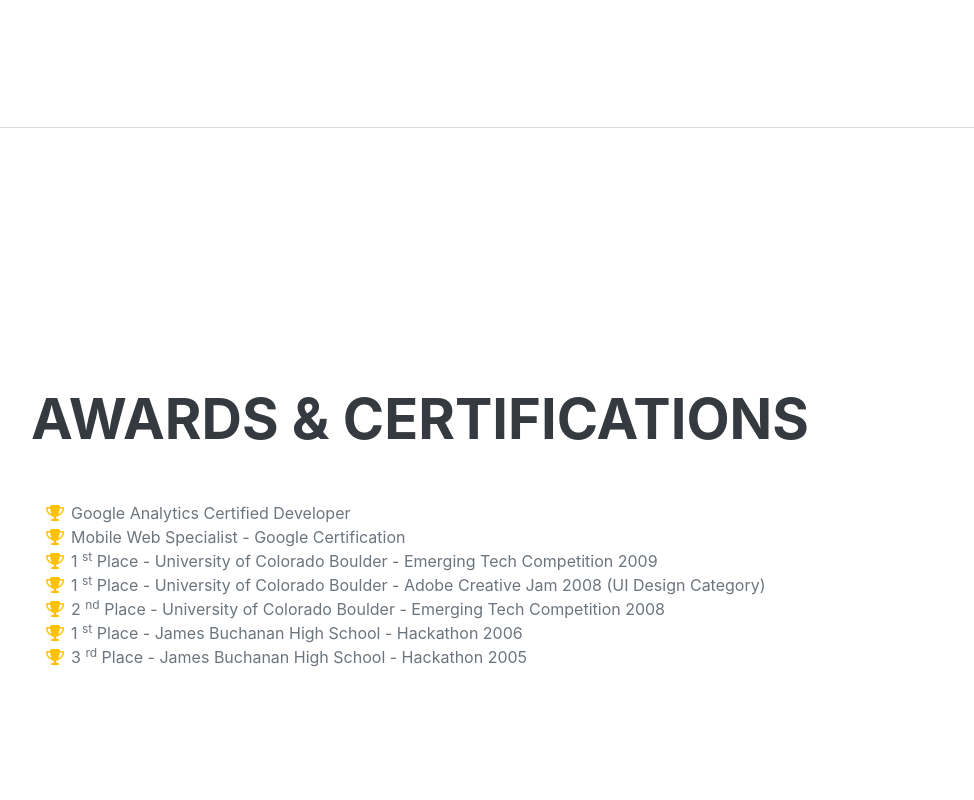
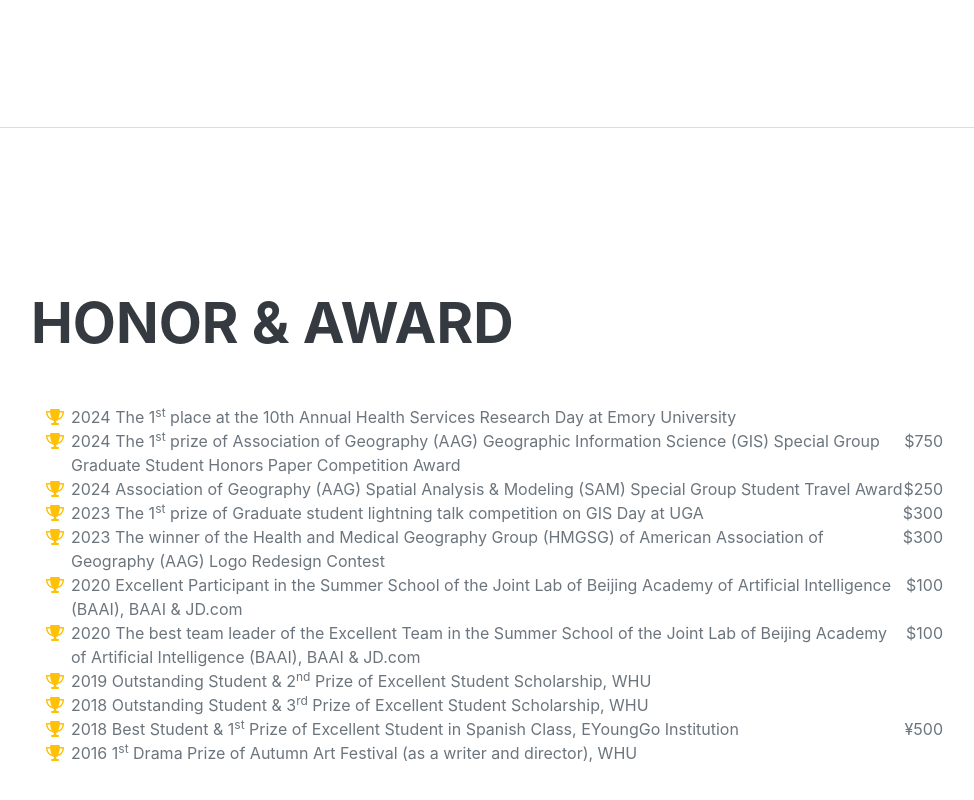
Before and after one commit to NeminWu/neminwu.github.io, a website: page index.html in a window 1280 px wide. Shown: the part 5791-6591 px from the top of the page, without its empty margins (289-1263 px from the left). Drawn offline with nearby package versions, Linux system fonts and the light colour scheme; a web font is replaced by a local one.

Commit message:
Update index.html

```diff
--- a/index.html
+++ b/index.html
@@ -331,52 +331,99 @@
             </div>
         </section>
         <hr class="m-0" />
-        <!-- Awards-->
+        <!-- Honor & Award-->
         <section class="resume-section" id="awards">
             <div class="resume-section-content">
-                <h2 class="mb-5">Awards & Certifications</h2>
+                <h2 class="mb-5">Honor & Award</h2>
                 <ul class="fa-ul mb-0">
-                    <li>
+                    <li class="d-flex justify-content-between">
+                        <span>
                             <span class="fa-li"><i class="fas fa-trophy text-warning"></i></span>
-                        Google Analytics Certified Developer
+                            2024&nbsp;The 1<sup>st</sup> place at the 10th Annual Health Services Research Day at Emory
+                            University
+                        </span>
+                        <span class="ml-auto"></span>
                     </li>
-                    <li>
+                    <li class="d-flex justify-content-between">
+                        <span>
                             <span class="fa-li"><i class="fas fa-trophy text-warning"></i></span>
-                        Mobile Web Specialist - Google Certification
+                            2024&nbsp;The 1<sup>st</sup> prize of Association of Geography (AAG) Geographic Information
+                            Science (GIS) Special Group Graduate Student Honors Paper Competition Award
+                        </span>
+                        <span class="ml-auto">$750</span>
                     </li>
-                    <li>
+                    <li class="d-flex justify-content-between">
+                        <span>
                             <span class="fa-li"><i class="fas fa-trophy text-warning"></i></span>
-                        1
-                        <sup>st</sup>
-                        Place - University of Colorado Boulder - Emerging Tech Competition 2009
+                            2024&nbsp;Association of Geography (AAG) Spatial Analysis & Modeling (SAM) Special Group
+                            Student Travel Award
+                        </span>
+                        <span class="ml-auto">$250</span>
                     </li>
-                    <li>
+                    <li class="d-flex justify-content-between">
+                        <span>
                             <span class="fa-li"><i class="fas fa-trophy text-warning"></i></span>
-                        1
-                        <sup>st</sup>
-                        Place - University of Colorado Boulder - Adobe Creative Jam 2008 (UI Design Category)
+                            2023&nbsp;The 1<sup>st</sup> prize of Graduate student lightning talk competition on GIS Day
+                            at UGA
+                        </span>
+                        <span class="ml-auto">$300</span>
                     </li>
-                    <li>
+                    <li class="d-flex justify-content-between">
+                        <span>
                             <span class="fa-li"><i class="fas fa-trophy text-warning"></i></span>
-                        2
-                        <sup>nd</sup>
-                        Place - University of Colorado Boulder - Emerging Tech Competition 2008
+                            2023&nbsp;The winner of the Health and Medical Geography Group (HMGSG) of American
+                            Association of Geography (AAG) Logo Redesign Contest
+                        </span>
+                        <span class="ml-auto">$300</span>
                     </li>
-                    <li>
+                    <li class="d-flex justify-content-between">
+                        <span>
                             <span class="fa-li"><i class="fas fa-trophy text-warning"></i></span>
-                        1
-                        <sup>st</sup>
-                        Place - James Buchanan High School - Hackathon 2006
+                            2020&nbsp;Excellent Participant in the Summer School of the Joint Lab of Beijing Academy of
+                            Artificial Intelligence (BAAI), BAAI & JD.com
+                        </span>
+                        <span class="ml-auto">$100</span>
                     </li>
-                    <li>
+                    <li class="d-flex justify-content-between">
+                        <span>
                             <span class="fa-li"><i class="fas fa-trophy text-warning"></i></span>
-                        3
-                        <sup>rd</sup>
-                        Place - James Buchanan High School - Hackathon 2005
+                            2020&nbsp;The best team leader of the Excellent Team in the Summer School of the Joint Lab
+                            of Beijing Academy of Artificial Intelligence (BAAI), BAAI & JD.com
+                        </span>
+                        <span class="ml-auto">$100</span>
+                    </li>
+                    <li class="d-flex justify-content-between">
+                        <span>
+                            <span class="fa-li"><i class="fas fa-trophy text-warning"></i></span>
+                            2019&nbsp;Outstanding Student & 2<sup>nd</sup> Prize of Excellent Student Scholarship, WHU
+                        </span>
+                    </li>
+                    <li class="d-flex justify-content-between">
+                        <span>
+                            <span class="fa-li"><i class="fas fa-trophy text-warning"></i></span>
+                            2018&nbsp;Outstanding Student & 3<sup>rd</sup> Prize of Excellent Student Scholarship, WHU
+                        </span>
+                    </li>
+                    <li class="d-flex justify-content-between">
+                        <span>
+                            <span class="fa-li"><i class="fas fa-trophy text-warning"></i></span>
+                            2018&nbsp;Best Student & 1<sup>st</sup> Prize of Excellent Student in Spanish Class,
+                            EYoungGo Institution
+                        </span>
+                        <span class="ml-auto">¥500</span>
+                    </li>
+                    <li class="d-flex justify-content-between">
+                        <span>
+                            <span class="fa-li"><i class="fas fa-trophy text-warning"></i></span>
+                            2016&nbsp;1<sup>st</sup> Drama Prize of Autumn Art Festival (as a writer and director), WHU
+                        </span>
+                        <span class="ml-auto"></span>
                     </li>
                 </ul>
             </div>
         </section>
+
+
     </div>
     <!-- Bootstrap core JS-->
     <script src="https://cdn.jsdelivr.net/npm/bootstrap@5.2.3/js/bootstrap.bundle.min.js"></script>
```
Lines whose indentation alone changed are shown as unchanged.
